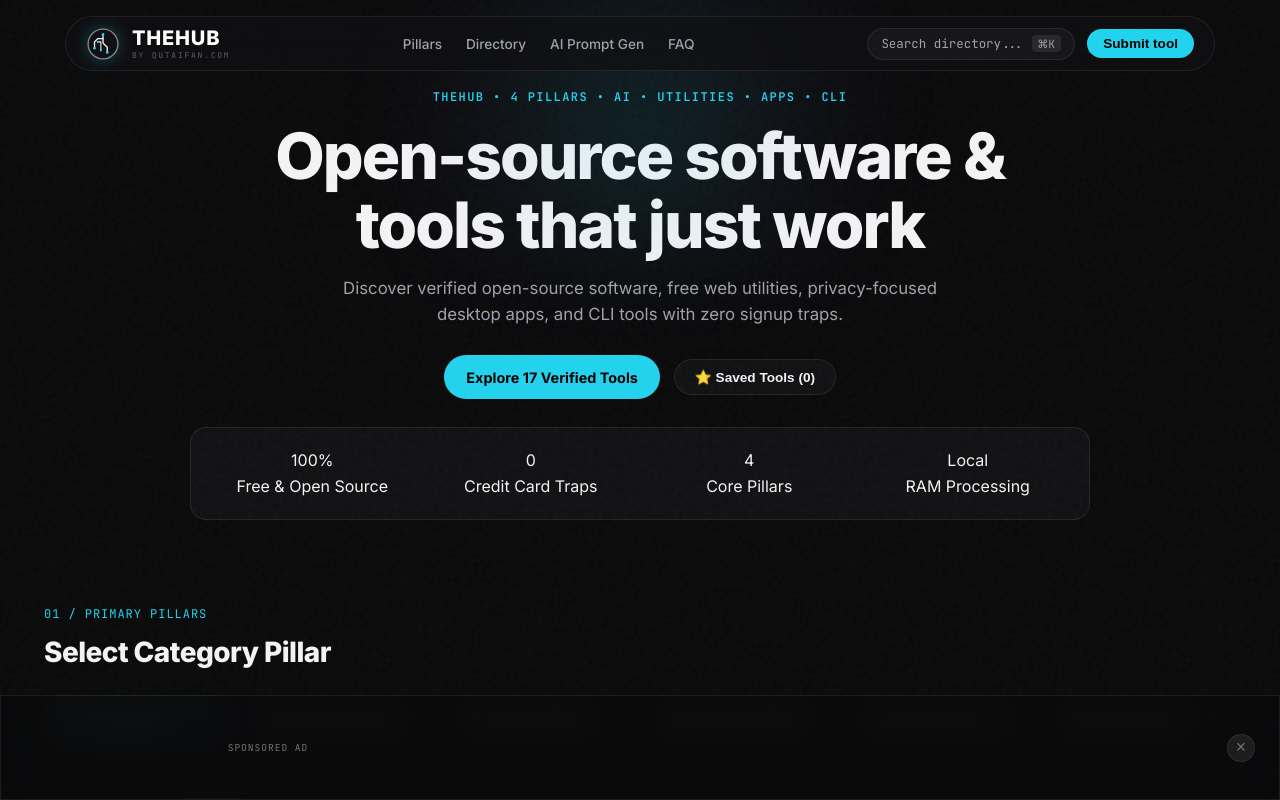
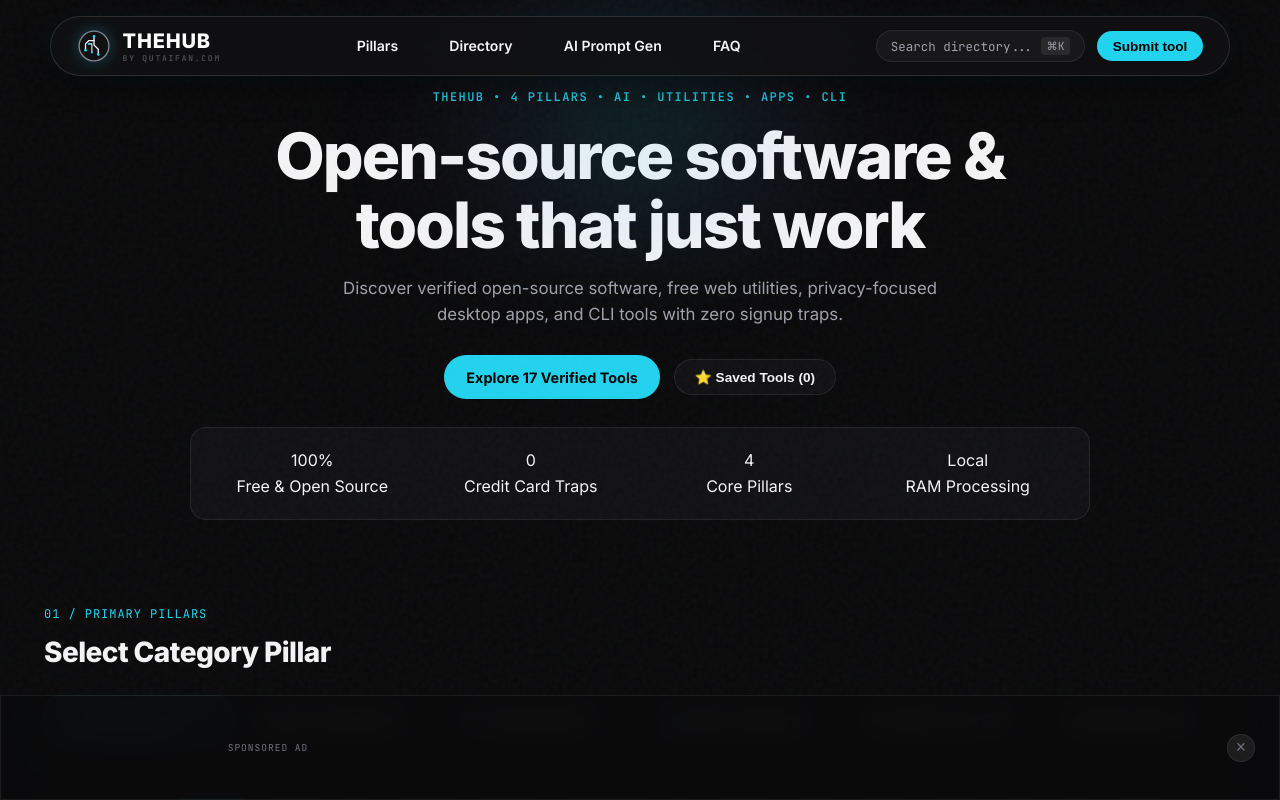
Before and after one commit to Qutaifan/Freeapps, a React (Vite) app in the folder freeapps-components/: page / in a window 1280 px wide. Shown: the top 800 px of the page. Built offline with nearby package versions, Linux system fonts and the light colour scheme.

Commit message:
Enhance navbar with brighter high-contrast nav links, cyan hover glow, wider 2rem link spacing, and ambient drop shadows

```diff
--- a/freeapps-components/src/App.css
+++ b/freeapps-components/src/App.css
@@ -15,13 +15,17 @@
   left: 50%;
   transform: translateX(-50%);
   width: calc(100% - 3rem);
-  max-width: 1150px;
+  max-width: 1180px;
   z-index: 1000;
   border-radius: var(--radius-pill);
-  padding: 0.6rem 1.25rem;
+  padding: 0.75rem 1.6rem;
   display: flex;
   align-items: center;
   justify-content: space-between;
+  background: rgba(17, 17, 19, 0.85);
+  backdrop-filter: blur(18px);
+  border: 1px solid rgba(255, 255, 255, 0.12);
+  box-shadow: 0 10px 30px rgba(0, 0, 0, 0.5), 0 0 20px rgba(34, 211, 238, 0.05);
 }
 
 .nav-brand {
@@ -40,19 +44,26 @@
 .nav-links-group {
   display: flex;
   align-items: center;
-  gap: 1.5rem;
+  gap: 2rem;
   list-style: none;
 }
 
 .nav-link {
-  color: var(--text-secondary);
+  color: var(--text-primary);
   text-decoration: none;
-  font-size: 0.85rem;
-  font-weight: 500;
-  transition: color 150ms ease;
+  font-size: 0.88rem;
+  font-weight: 600;
+  padding: 0.3rem 0.6rem;
+  border-radius: 6px;
+  transition: color 150ms ease, text-shadow 150ms ease, transform 150ms ease, background 150ms ease;
 }
 
-.nav-link:hover { color: var(--text-primary); }
+.nav-link:hover {
+  color: var(--accent-cyan);
+  text-shadow: 0 0 12px rgba(34, 211, 238, 0.6);
+  background: rgba(34, 211, 238, 0.06);
+  transform: translateY(-1px);
+}
 
 .nav-right-actions {
   display: flex;
```
Also changed, not shown: 1 other file (tests, documents, lock files or other folders).
